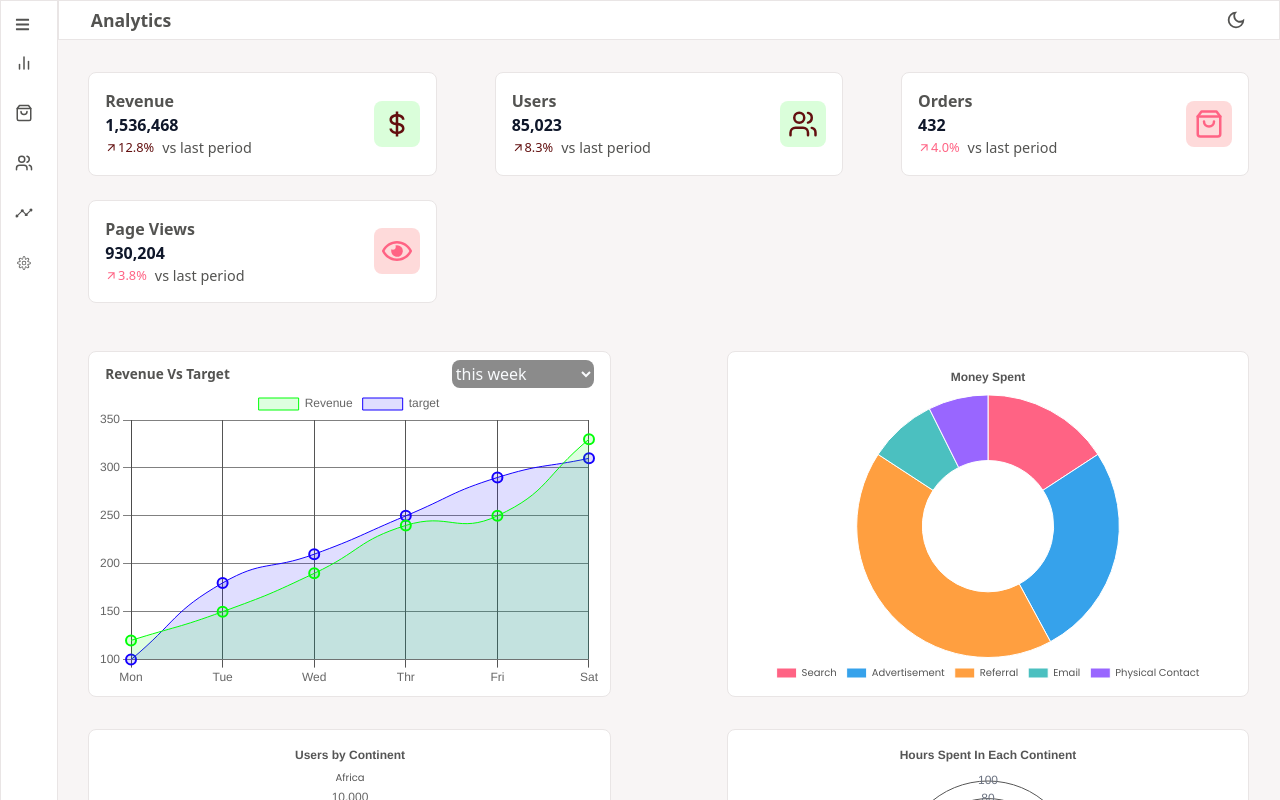
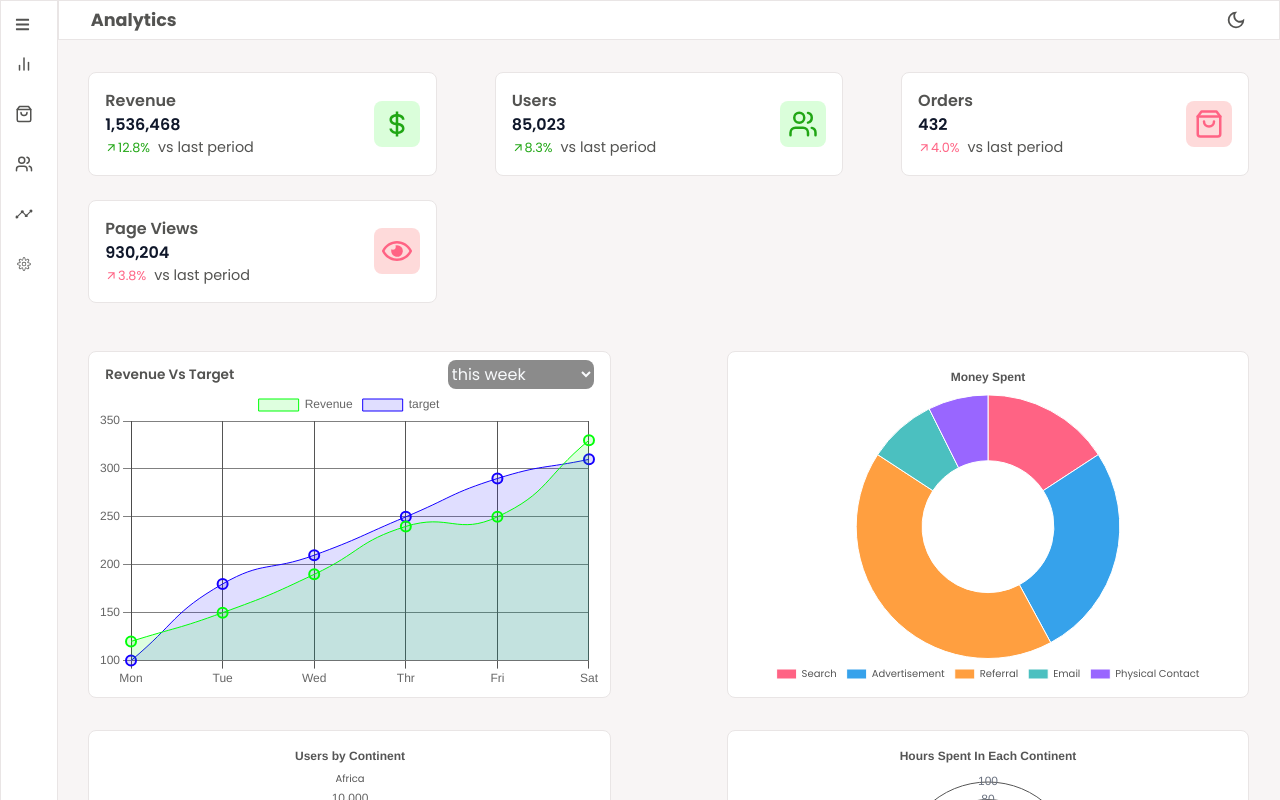
Before and after one commit to AdebestAA/admin-dashboard, a Next.js app: page /analytics in a window 1280 px wide. Shown: the top 800 px of the page. Built offline with nearby package versions, Linux system fonts and the light colour scheme.

Commit message:
font again

```diff
--- a/src/app/globals.css
+++ b/src/app/globals.css
@@ -39,7 +39,7 @@
 } */
 
 
-:root{
+/* :root{
   --color-white:#ffffff;
   --color-border:#e9e5e5;
   --color-primary: #ff0c0c;
@@ -51,7 +51,7 @@
   --color-orange:#FF9F40;
   --color-gray:#C9CBCF;
   --color-green:#20a614;
-  --color-green:#620f0f;
+
 
 }
 
@@ -66,11 +66,11 @@
   --color-Dorange: #ff8c3e;
   --color-Dgray: #8b8b8b;
 
-}
+} */
 
-.font-poppins{
+/* .font-poppins{
   font-family: 'Poppins', sans-serif;
-}
+} */
 
 .co{
   color: #f724242b;
@@ -116,6 +116,6 @@
   --breakpoint-lg: 900px;
   --breakpoint-xl: 1024px;
   --breakpoint-2xl: 1280px;
-  /* --font-poppins: "Poppins", "sans-serif", */
+  --font-poppins: "Poppins", "sans-serif";
 
 }
--- a/src/app/layout.tsx
+++ b/src/app/layout.tsx
@@ -33,7 +33,7 @@ export default function RootLayout({
     <html lang="en" className="dark">
       <ClientProvider>
       <body suppressHydrationWarning={true}
-        className={`transition-all duration-300 dark:bg-Dbackground  bg-background text-text dark:text-Dtext`}
+        className={`transition-all duration-300 dark:bg-Dbackground  bg-background font-poppins text-text dark:text-Dtext`}
         >
 {/* desktop */}
           <main className="mdsm:flex hidden w-full">
--- a/src/app/page.tsx
+++ b/src/app/page.tsx
@@ -81,7 +81,7 @@ return ()=> clearInterval(intervalId)
             onMouseLeave={()=> handleMouseLeave(index)}
 
             >
-              <aside   className="flex items-center gap-x-2"><item.icon style={{color:`${colorCombo[index]}`}} /> <span className="text-text font-semibold">{item.name}</span></aside>
+              <aside   className="flex items-center gap-x-2"><item.icon style={{color:`${colorCombo[index]}`}} /> <span className="text-text dark:text-Dtext font-semibold">{item.name}</span></aside>
               <h1 className="font-bold text-lg py-[2px] m-[2px] px-[2px]">{item.value > 50 && valueCount < item.value ? valueCount : item.value}</h1>
             </div>
           )
--- a/src/components/AnalyticsComponents/AnalyticsStats.tsx
+++ b/src/components/AnalyticsComponents/AnalyticsStats.tsx
@@ -72,7 +72,7 @@ gsap.fromTo(cardRef.current,
 
                 >
                   <aside   className={`flex flex-col items-start items-center gap-x-[4px] ${item.name.toLocaleLowerCase().trim().replace(" ","") === "totalusers" ? "text-[#36A2EB]" : item.name.toLocaleLowerCase().trim().replace(" ","") === "newusers" ? "text-[#9966FF]" : item.name.toLocaleLowerCase().trim().replace(" ","") === "activeusers" ? "text-[#FF9F40]" : "text-[#FF6384]" } `}>
-                    <span className="text-text font-semibold ">{item.name}</span>
+                    <span className="text-text dark:text-Dtext font-semibold ">{item.name}</span>
                     <span className="text-Dwhite dark:text-white font-semibold ">{item.value}</span>
                     <h5 className="text-[0.9rem] flex"><span className={`flex items-center  ${item.increased ? "text-green" : "text-red"} text-[0.8rem]`}><MdArrowOutward/> {item.percentageGrowth}%</span> <span className='text-text ml-2 '>vs last period</span> </h5>
 
--- a/src/components/ProductsPageComponents/ProductsStatsComponent.tsx
+++ b/src/components/ProductsPageComponents/ProductsStatsComponent.tsx
@@ -69,7 +69,7 @@ gsap.fromTo(cardRef.current,
                 onMouseLeave={()=> handleMouseLeave(index)}
 
                 >
-                  <aside   className="flex items-center gap-x-[4px]"><item.icon  style={{color:`${colorCombo[index]}`}} /><span className="text-text font-semibold ">{item.name}</span></aside>
+                  <aside   className="flex items-center gap-x-[4px]"><item.icon  style={{color:`${colorCombo[index]}`}} /><span className="text-text dark:text-Dtext font-semibold ">{item.name}</span></aside>
                   <h1 className="font-bold text-lg py-[2px] m-[2px] px-[2px]"><span>{item.name.toLocaleLowerCase().trim().replace(" ","") === "totalrevenue" ? "$" : ""}</span><span>{item.value > 50 && valueCount < item.value ? valueCount : item.value}</span></h1>
                 </div>
               )
--- a/src/components/UsersComponents/UsersStats.tsx
+++ b/src/components/UsersComponents/UsersStats.tsx
@@ -70,7 +70,7 @@ gsap.fromTo(cardRef.current,
                 onMouseLeave={()=> handleMouseLeave(index)}
 
                 >
-                  <aside   className={`flex items-center gap-x-[4px] ${item.name.toLocaleLowerCase().trim().replace(" ","") === "totalusers" ? "text-[#36A2EB]" : item.name.toLocaleLowerCase().trim().replace(" ","") === "newusers" ? "text-[#9966FF]" : item.name.toLocaleLowerCase().trim().replace(" ","") === "activeusers" ? "text-[#FF9F40]" : "text-[#FF6384]" } `}><item.icon  /><span className="text-text font-semibold ">{item.name}</span></aside>
+                  <aside   className={`flex items-center gap-x-[4px] ${item.name.toLocaleLowerCase().trim().replace(" ","") === "totalusers" ? "text-[#36A2EB]" : item.name.toLocaleLowerCase().trim().replace(" ","") === "newusers" ? "text-[#9966FF]" : item.name.toLocaleLowerCase().trim().replace(" ","") === "activeusers" ? "text-[#FF9F40]" : "text-[#FF6384]" } `}><item.icon  /><span className="text-text dark:text-Dtext font-semibold ">{item.name}</span></aside>
                   <h1 className="font-bold text-lg py-[2px] m-[2px] px-[2px]"><span>{item.name.toLocaleLowerCase().trim().replace(" ","") === "totalrevenue" ? "$" : ""}</span><span>{item.value > 50 && valueCount < item.value ? valueCount : item.value}</span></h1>
                 </div>
               )
```
